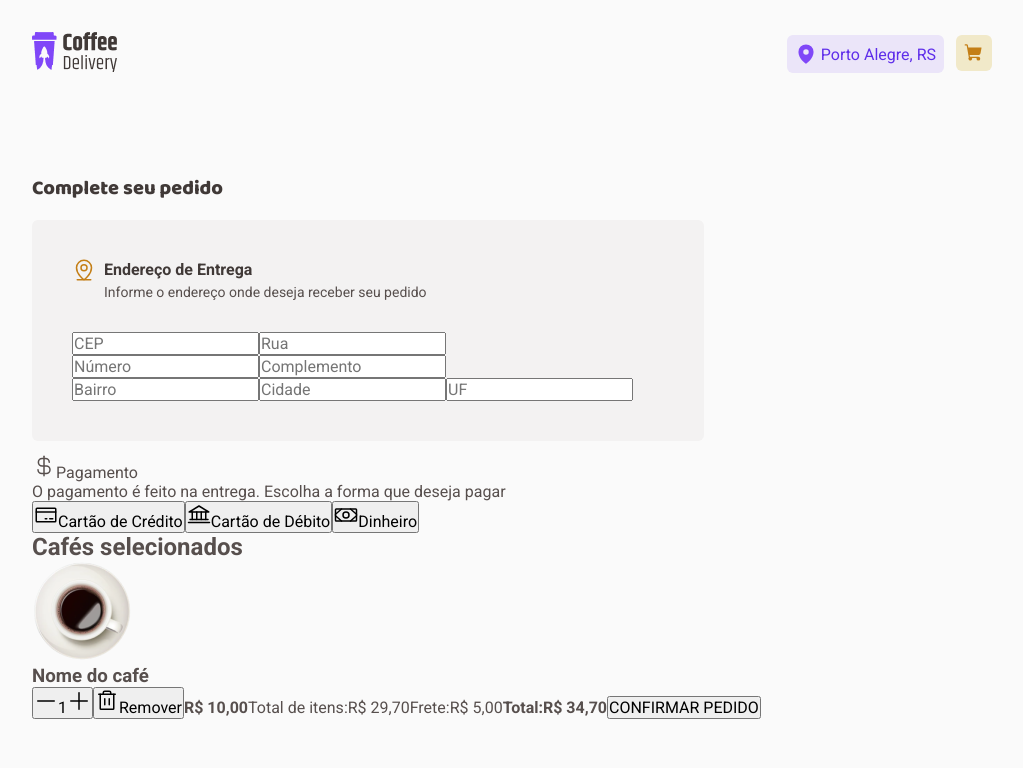
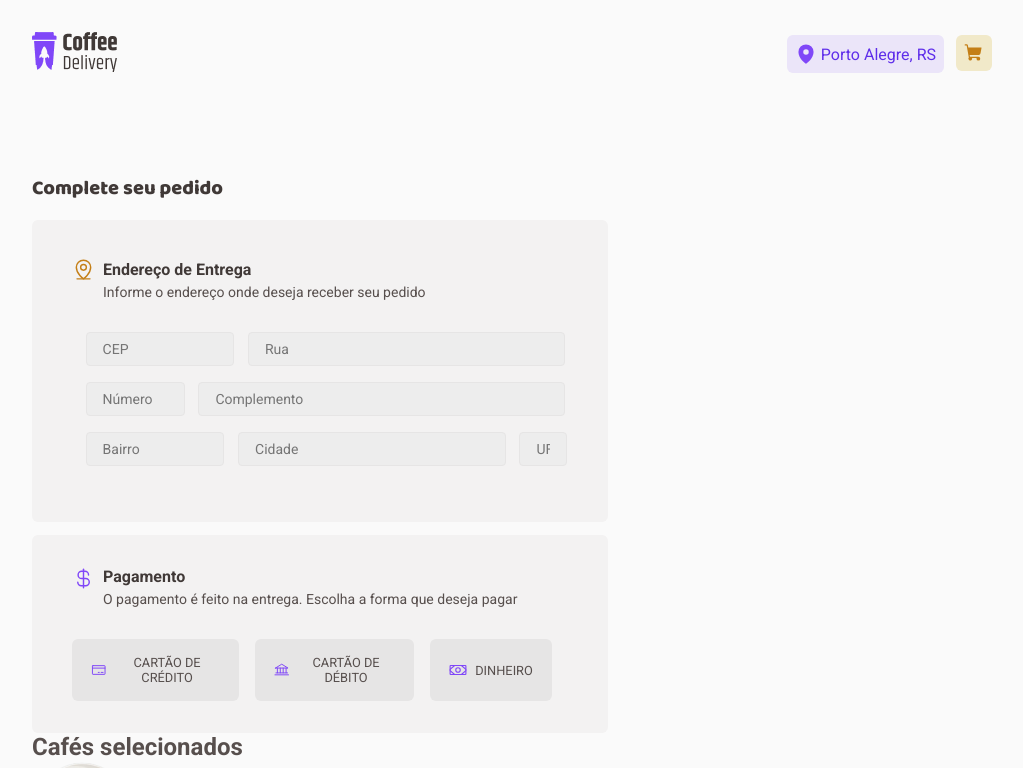
Before and after one commit to VitorFernandes-JS/02-desafio-coffee-delivery, a React (Vite) app: page /cart in a window 1280 px wide. Shown: the top 768 px of the page, without its empty margins (128-1151 px from the left). Built offline with nearby package versions, Linux system fonts and the light colour scheme.

Commit message:
feat: new component CartPaymentMethods

```diff
--- /dev/null
+++ b/src/components/CardPaymentMethods/index.tsx
@@ -0,0 +1,46 @@
+import { Bank, CreditCard, CurrencyDollar, Money } from "phosphor-react";
+import {
+  ButtonPaymentMethodCredit,
+  ButtonPaymentMethodDebit,
+  ButtonPaymentMethodMoney,
+  DivButtonsPaymentMethodCredit,
+  DivDollarAndText,
+  DivPaymentMethods,
+} from "./style";
+
+export function CardPaymentMethods() {
+  function handleSubmit(event: React.FormEvent<HTMLFormElement>) {
+    event.preventDefault();
+  }
+
+  return (
+    <DivPaymentMethods>
+      <DivDollarAndText>
+        <div>
+          <CurrencyDollar size={23} color="#8047F8" />
+        </div>
+        <div>
+          <h4>Pagamento</h4>
+          <span>
+            O pagamento é feito na entrega. Escolha a forma que deseja pagar
+          </span>
+        </div>
+      </DivDollarAndText>
+
+      <DivButtonsPaymentMethodCredit>
+        <ButtonPaymentMethodCredit type="button">
+          <CreditCard size={18} color="#8047F8" />
+          <span>CARTÃO DE CRÉDITO</span>
+        </ButtonPaymentMethodCredit>
+        <ButtonPaymentMethodDebit type="button">
+          <Bank size={18} color="#8047F8" />
+          <span>CARTÃO DE DÉBITO</span>
+        </ButtonPaymentMethodDebit>
+        <ButtonPaymentMethodMoney type="button">
+          <Money size={18} color="#8047F8" />
+          <span>DINHEIRO</span>
+        </ButtonPaymentMethodMoney>
+      </DivButtonsPaymentMethodCredit>
+    </DivPaymentMethods>
+  );
+}
--- /dev/null
+++ b/src/components/CardPaymentMethods/style.ts
@@ -0,0 +1,84 @@
+import styled from "styled-components";
+
+export const DivPaymentMethods = styled.div`
+  background-color: ${({ theme }) => theme.card};
+  border-radius: 6px;
+
+  padding: 2rem 2.5rem;
+  width: 60%;
+
+  div:first-child {
+    display: flex;
+    flex-direction: row;
+  }
+`;
+
+export const DivDollarAndText = styled.div`
+  margin-bottom: 2rem;
+
+  h4 {
+    font-family: "Roboto", sans-serif;
+    font-size: 1rem;
+    font-weight: 600;
+
+    color: ${({ theme }) => theme.subtitle};
+
+    margin-bottom: 0.3rem;
+    margin-left: 0.5rem;
+  }
+
+  span {
+    font-family: "Roboto", sans-serif;
+    font-size: 0.875rem;
+
+    margin-left: 0.5rem;
+  }
+
+  div:last-child {
+    display: flex;
+    flex-direction: column;
+  }
+`;
+
+export const DivButtonsPaymentMethodCredit = styled.div`
+  display: flex;
+  flex-direction: row;
+  justify-content: center;
+
+  span {
+    font-family: "Roboto", sans-serif;
+    font-size: 0.8rem;
+    color: ${({ theme }) => theme.text};
+  }
+`;
+
+const ButtonPaymentMethodsBase = styled.button`
+  display: flex;
+  align-items: center;
+  justify-content: center;
+
+  background-color: ${({ theme }) => theme.button};
+  border: none;
+  border-radius: 6px;
+
+  padding: 1rem 1.2rem;
+  margin-right: 1rem;
+  gap: 0.5rem;
+
+    cursor: pointer;
+
+    &:hover {
+        opacity: 0.8;
+    }
+
+    &:focus {
+        background-color: ${({ theme }) => theme.purpleLight};
+    }
+
+`;
+
+export const ButtonPaymentMethodCredit = styled(ButtonPaymentMethodsBase)``;
+
+export const ButtonPaymentMethodDebit = styled(ButtonPaymentMethodsBase)``;
+
+export const ButtonPaymentMethodMoney = styled(ButtonPaymentMethodsBase)``;
--- a/src/pages/Cart/index.tsx
+++ b/src/pages/Cart/index.tsx
@@ -1,29 +1,42 @@
+import { MapPinLine, Minus, Plus, Trash } from "phosphor-react";
+import { Header } from "../../components/Header";
 import {
-  Bank,
-  CreditCard,
-  CurrencyDollar,
-  MapPinLine,
-  Minus,
-  Money,
-  Plus,
-  Trash,
-} from "phosphor-react";
-import { Header } from "../../components/Header";
-import { BodyAddress, CartContainer, DivMapAndText } from "./style";
+  BodyAddress,
+  CartContainer,
+  DivMapAndText,
+  InputCEP,
+  InputCity,
+  InputComplement,
+  InputDistrict,
+  InputNumber,
+  InputState,
+  InputStreet,
+} from "./style";
 
 import Cafe from "../../assets/Americano.png";
+import { CardPaymentMethods } from "../../components/CardPaymentMethods";
 
 export function Cart() {
+
+  function handleSubmit(event: React.FormEvent<HTMLFormElement>) {
+    event.preventDefault();
+  }
+
   return (
-    <>
+    <div>
       <Header />
       <CartContainer>
+        <form id="form-cart">
           <h2>Complete seu pedido</h2>
 
           <BodyAddress>
             <DivMapAndText>
               <div>
-              <MapPinLine size={24} style={{ marginTop: -2 }} color="#C47F17" />
+                <MapPinLine
+                  size={23}
+                  style={{ marginTop: -2 }}
+                  color="#C47F17"
+                />
               </div>
               <div>
                 <h4>Endereço de Entrega </h4>
@@ -32,42 +45,21 @@ export function Cart() {
             </DivMapAndText>
 
             <div>
-            <input title="CEP" placeholder="CEP" />
-            <input title="Rua" placeholder="Rua" />
+              <InputCEP title="CEP" placeholder="CEP" required />
+              <InputStreet title="Rua" placeholder="Rua" required />
             </div>
             <div>
-            <input title="Número" placeholder="Número" />
-            <input title="Complemento" placeholder="Complemento" />
+              <InputNumber title="Número" placeholder="Número" required />
+              <InputComplement title="Complemento" placeholder="Complemento" />
             </div>
             <div>
-            <input title="Bairro" placeholder="Bairro" />
-            <input title="Cidade" placeholder="Cidade" />
-            <input title="UF" placeholder="UF" />
+              <InputDistrict title="Bairro" placeholder="Bairro" required />
+              <InputCity title="Cidade" placeholder="Cidade" required />
+              <InputState title="UF" placeholder="UF" required />
             </div>
           </BodyAddress>
 
-        <div>
-          <div>
-            <CurrencyDollar size={24} />
-            Pagamento <br /> O pagamento é feito na entrega. Escolha a forma que
-            deseja pagar
-          </div>
-
-          <div>
-            <button>
-              <CreditCard size={24} />
-              Cartão de Crédito
-            </button>
-            <button>
-              <Bank size={24} />
-              Cartão de Débito
-            </button>
-            <button>
-              <Money size={24} />
-              Dinheiro
-            </button>
-          </div>
-        </div>
+          <CardPaymentMethods />
 
           <h2>Cafés selecionados</h2>
           <div>
@@ -99,11 +91,14 @@ export function Cart() {
                 <strong>Total:</strong>
                 <strong>R$ 34,70</strong>
 
-              <button>CONFIRMAR PEDIDO</button>
+                <button type="submit" onClick={() => handleSubmit}>
+                  CONFIRMAR PEDIDO
+                </button>
               </div>
             </div>
           </div>
+        </form>
       </CartContainer>
-    </>
+    </div>
   );
 }
--- a/src/pages/Cart/style.ts
+++ b/src/pages/Cart/style.ts
@@ -23,7 +23,7 @@ export const BodyAddress = styled.div`
   margin-bottom: 0.85rem;
   padding: 2.5rem;
 
-  width: 70%;
+  width: 60%;
 
   div:first-child {
     display: flex;
@@ -57,3 +57,48 @@ export const DivMapAndText = styled.div`
     flex-direction: column;
   }
 `;
+
+const InputBase = styled.input`
+  background-color: ${({ theme }) => theme.input};
+  border-radius: 4px;
+
+  padding: 0.5rem 1rem;
+
+  font-family: "Roboto", sans-serif;
+  font-size: 0.875rem;
+
+  color: ${({ theme }) => theme.text};
+
+  border: 1px solid ${({ theme }) => theme.button};
+  margin-bottom: 1rem;
+  margin-left: 0.85rem;
+`;
+
+export const InputCEP = styled(InputBase)`
+  width: 30%;
+`;
+
+export const InputStreet = styled(InputBase)`
+  width: 64%;
+`;
+
+export const InputNumber = styled(InputBase)`
+  width: 20%;
+`;
+
+export const InputComplement = styled(InputBase)`
+  width: 74%;
+`;
+
+export const InputDistrict = styled(InputBase)`
+  width: 28%;
+`;
+
+export const InputCity = styled(InputBase)`
+  width: 54%;
+`;
+
+export const InputState = styled(InputBase)`
+  width: 9.5%;
+  text-align: center;
+`;
```
Lines whose indentation alone changed are shown as unchanged.
